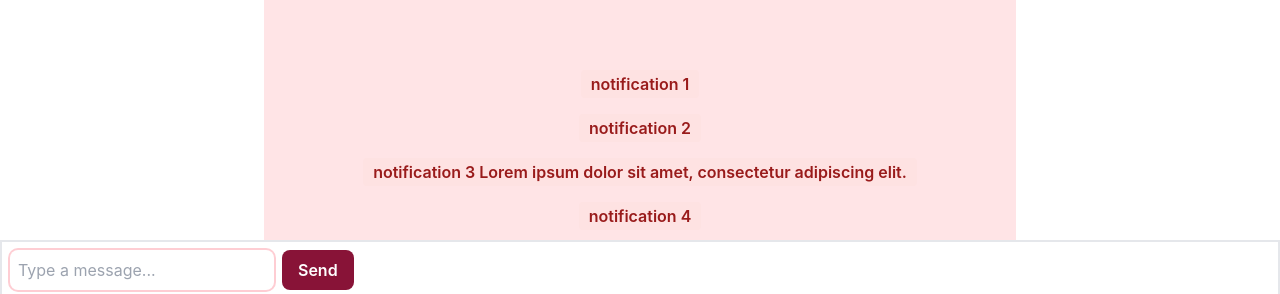
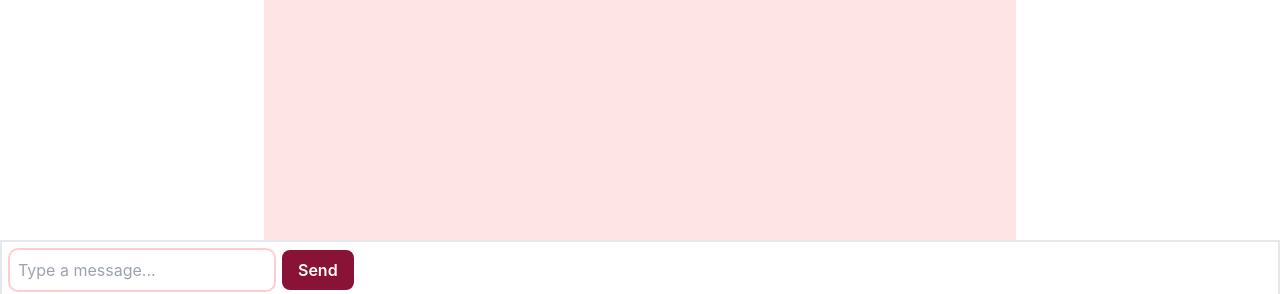
Before and after one commit to molavec/dw-editor-express, a Vue app: page /edit in a window 1280 px wide. Shown: the part 500-794 px from the top of the page. Built offline with nearby package versions, Linux system fonts and the light colour scheme; a web font is replaced by a local one.

Commit message:
sistema de notificaciones listo

```diff
--- a/src/components/commons/ChatInput.vue
+++ b/src/components/commons/ChatInput.vue
@@ -18,7 +18,6 @@
 
 <script setup lang="ts">
 import { ref } from 'vue';
-
 const message = ref('');
 
 const emit = defineEmits(['sendMessage']);
--- a/src/components/commons/NotificationArea.vue
+++ b/src/components/commons/NotificationArea.vue
@@ -8,7 +8,7 @@
       v-for="notification in notifications"
       :key="notification.message?.replace(/ /g, '-')"
       class="text-normal font-semibold mx-2 px-2.5 py-0.5 rounded"
-      :class="style"
+      :class="notification.style"
     >
       <span>{{ notification.message }}</span>
     </div>
@@ -16,30 +16,9 @@
 </template>
 
 <script setup lang="ts">
+import { useNotifications } from '../../composable/notifications';
 
-const style = 'bg-red-100 text-red-800 dark:bg-red-200 dark:text-red-900';
-
-const notifications = [
-  {
-    id: '1',
-    message: 'notification 1',
-    style: style,
-  },
-  {
-    id: '2',
-    message: 'notification 2',
-    style: style,
-  },
-  {
-    id: '3',
-    message: 'notification 3 Lorem ipsum dolor sit amet, consectetur adipiscing elit.',
-    style: style,
-  },
-  {
-    id: '4',
-    message: 'notification 4',
-    style: style,
-  },
-];
+const { getNotificationsRef } = useNotifications();
+const notifications = getNotificationsRef();
 
 </script>
--- a/src/types/NotificationType.ts
+++ b/src/types/NotificationType.ts
@@ -1,23 +1,17 @@
 
 export enum NOTIFICATION_STYLE {
-  IS_PRIMARY = 'is-primary',
-  IS_LINK = 'is-link',
-  IS_INFO = 'is-info',
-  IS_SUCCESS = 'is-success',
-  IS_WARNING = 'is-warning',
-  IS_DANGER   = 'is-danger  ',
-  IS_PRIMARY_LIGHT = 'is-primary is-light',
-  IS_LINK_LIGHT = 'is-link is-light',
-  IS_INFO_LIGHT = 'is-info is-light',
-  IS_SUCCESS_LIGHT = 'is-success is-light',
-  IS_WARNING_LIGHT = 'is-warning is-light',
-  IS_DANGER_LIGHT = 'is-danger is-light',
+  IS_PRIMARY = 'bg-red-100 text-red-800 dark:bg-red-200 dark:text-red-900',
+  IS_LINK = 'bg-red-100 text-red-800 dark:bg-red-200 dark:text-red-900',
+  IS_INFO = 'bg-red-100 text-red-800 dark:bg-red-200 dark:text-red-900',
+  IS_SUCCESS = 'bg-red-100 text-red-800 dark:bg-red-200 dark:text-red-900',
+  IS_WARNING = 'bg-red-100 text-red-800 dark:bg-red-200 dark:text-red-900',
+  IS_DANGER   = 'bg-red-100 text-red-800 dark:bg-red-200 dark:text-red-900',
 }
 
 interface NotificationType {
   id: string;
   message: string;
-  style?: string;
+  style: string;
 }
 
 export default NotificationType;
```
